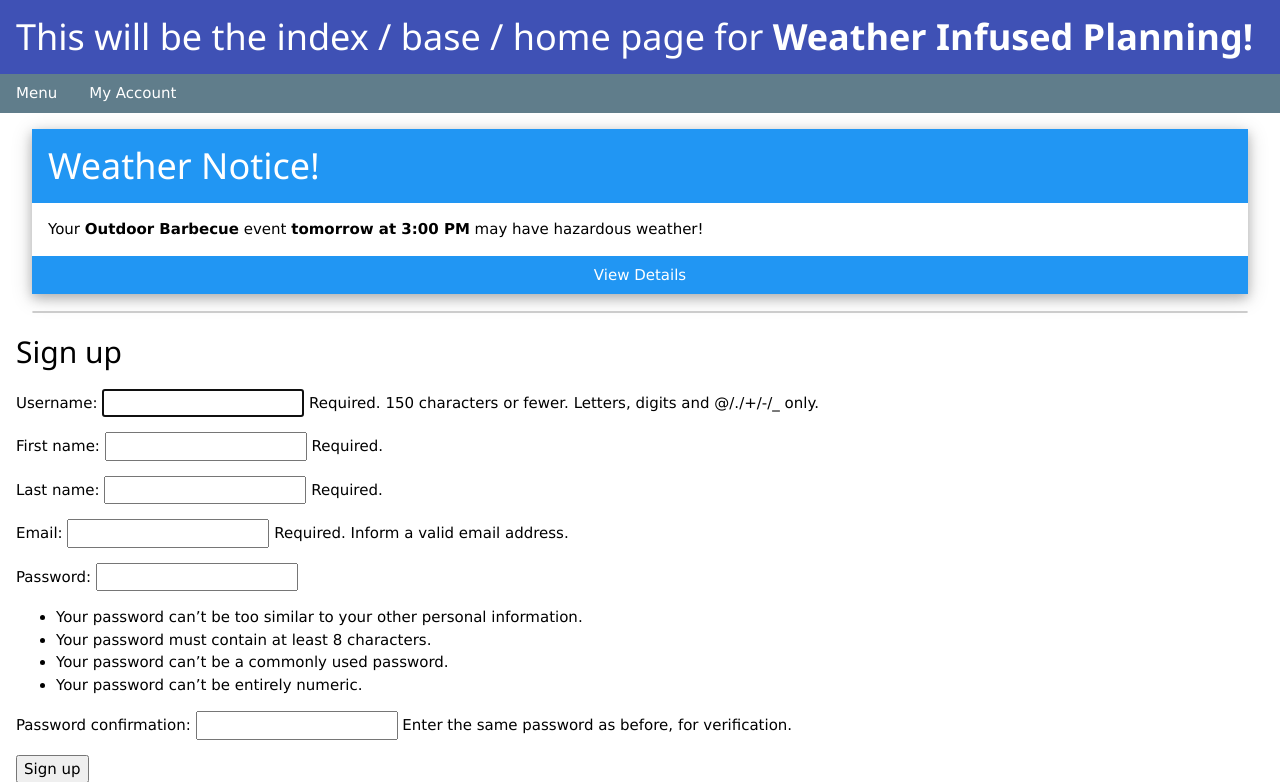
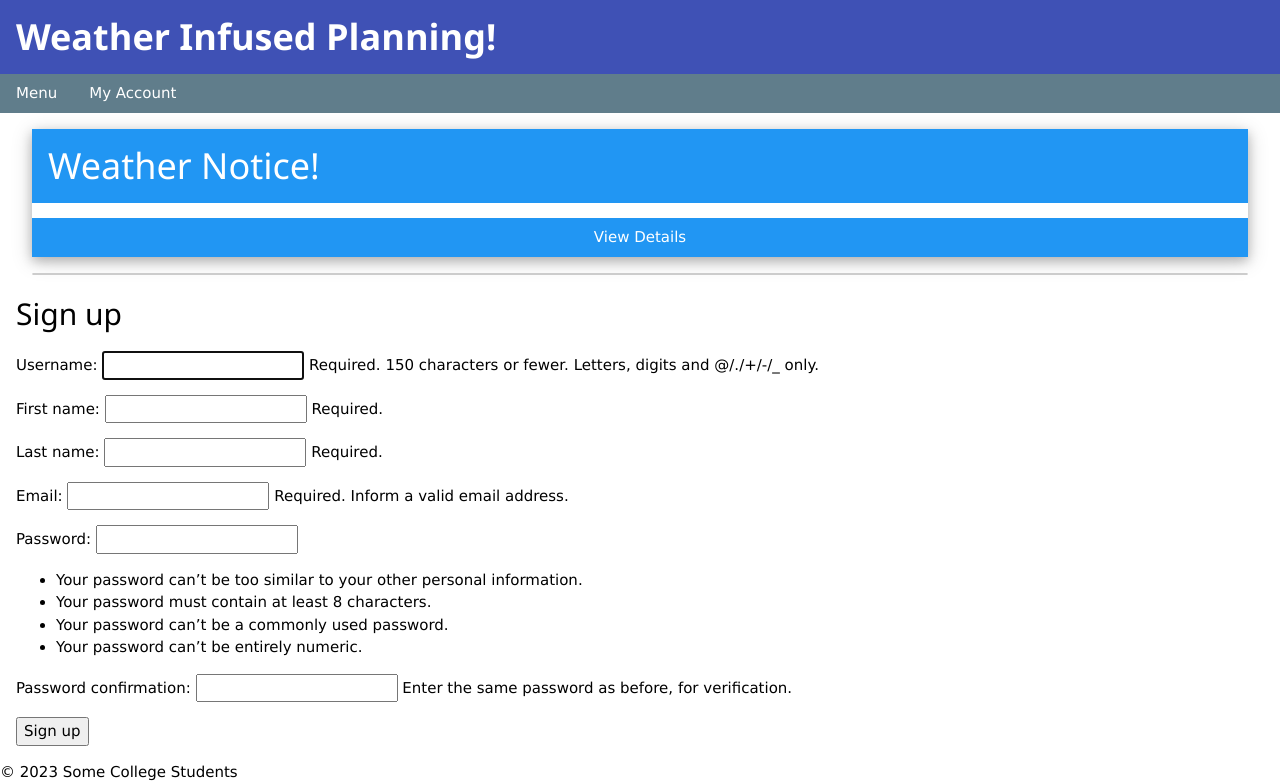
Before and after one commit to UCCS-CS4300-5300/group5-fall2023, a Django app: page /signup/ in a window 1280 px wide. Shown: the top 782 px of the page. Run offline with Django 3.2, Linux system fonts and the light colour scheme.

Commit message:
Added /static for images and CSS; updated views to include user = request.user for session control; updated index.html to clean up some mock data to be replaced with data from the databse specific to the user; added /includes to be able to apply header changes across all web pages from one html;

```diff
--- a/django_project/settings.py
+++ b/django_project/settings.py
@@ -123,9 +123,14 @@
 # https://docs.djangoproject.com/en/3.2/howto/static-files/
 
 STATIC_URL = '/static/'
+STATICFILES_DIRS = [
+    BASE_DIR / 'static',
+]
 
 # Login Redirect set to index.html until user profile is created
 LOGIN_REDIRECT_URL = '/'
+
+LOGOUT_REDIRECT_URL = '/'
 
 # Default primary key field type
 # https://docs.djangoproject.com/en/3.2/ref/settings/#default-auto-field
--- a/weatherApp/models.py
+++ b/weatherApp/models.py
@@ -1,10 +1,12 @@
 from django.db import models
+from django.conf import settings
 
 class Event(models.Model):
   title = models.CharField(max_length = 100)
   description = models.CharField(max_length=250)
   start = models.DateTimeField()
   end = models.DateTimeField()
+  user = models.ForeignKey(settings.AUTH_USER_MODEL, on_delete=models.CASCADE)
 
 
   def __str__(self):
--- /dev/null
+++ b/weatherApp/templates/weatherApp/includes/headerBar.html
@@ -0,0 +1,27 @@
+
+<div class="w3-container w3-indigo">
+  <h1><b>Weather Infused Planning!</b></h1>
+</div>
+ <div class="w3-bar w3-blue-gray">
+  <div class="w3-dropdown-hover w3-blue-gray">
+    <button class="w3-button">Menu</button>
+    <div class="w3-dropdown-content w3-bar-block w3-card-4">
+      <a href="/" class="w3-bar-item w3-button">Home</a>
+      <a href="/createEvent" class="w3-bar-item w3-button">Create Event</a>
+      <a href="/allEvents" class="w3-bar-item w3-button">All Events</a>
+    </div>
+  </div>
+  <div class="w3-dropdown-hover w3-blue-gray">
+    <button class="w3-bar-item w3-button w3-right">My Account</button>
+    <div class="w3-dropdown-content w3-bar-block w3-card-4">
+      {% if user.is_authenticated %}
+      <a href="#" class="w3-bar-item w3-button">Profile</a>
+      <a href="{% url 'logout' %}" class="w3-bar-item w3-button">Sign Out</a>
+      {% else %}
+      <a href="{% url 'login' %}" class="w3-bar-item w3-button">Login</a>
+      <a href="{% url 'signup' %}" class="w3-bar-item w3-button">Sign Up</a>
+      {% endif %}
+    </div>
+  </div>
+</div>
+</div>
--- a/weatherApp/templates/weatherApp/index.html
+++ b/weatherApp/templates/weatherApp/index.html
@@ -1,3 +1,4 @@
+{% load static %}
 <!DOCTYPE html>
 <html lang="en">
 <head>
@@ -27,39 +28,7 @@
   <script src="https://api.ipify.org?format=jsonp&callback=use_ip"></script>
 </head>
 <body>
-
-  <header>
-    <div class="w3-container w3-indigo">
-      <h1>This will be the index / base / home page for <b>Weather Infused Planning!</b></h1>
-    </div>
-     <div class="w3-bar w3-blue-gray">
-      <div class="w3-dropdown-hover w3-blue-gray">
-        <button class="w3-button">Menu</button>
-        <div class="w3-dropdown-content w3-bar-block w3-card-4">
-          <a href="/" class="w3-bar-item w3-button">Home</a>
-          <a href="/createEvent" class="w3-bar-item w3-button">Create Event</a>
-          <a href="/allEvents" class="w3-bar-item w3-button">All Events</a>
-        </div>
-      </div>
-      <div class="w3-dropdown-hover w3-blue-gray">
-        <button class="w3-bar-item w3-button w3-right">My Account</button>
-        <div class="w3-dropdown-content w3-bar-block w3-card-4">
-          {% if user.is_authenticated %}
-          <a href="#" class="w3-bar-item w3-button">Profile</a>
-          <a href="{% url 'logout' %}" class="w3-bar-item w3-button">Sign Out</a>
-          {% else %}
-          <a href="{% url 'login' %}" class="w3-bar-item w3-button">Login</a>
-          <a href="{% url 'signup' %}" class="w3-bar-item w3-button">Sign Up</a>
-          {% endif %}
-        </div>
-        </div>
-      </div>
-
-    </div>
-  </header>
-    </div>
-  </header>
-
+  {% include 'weatherApp/includes/headerBar.html' %}
 
   <div class="w3-container">
 
@@ -71,7 +40,11 @@
 
     <div class="w3-container">
       <p id=weatherdata></p>
-     <p>Your <b>Outdoor Barbecue</b> event <b>tomorrow at 3:00 PM</b> may have hazardous weather!</p>
+      {%for event in event_list%}
+      {% if forloop.first %}
+     <p>Your <b>{{event.title}}</b> event <b>{{event.start}}</b> may have hazardous weather!</p>
+      {% endif %}
+      {% endfor %}
     </div>
       <button class="w3-button w3-block w3-blue">View Details</button>
     </div>
--- a/weatherApp/urls.py
+++ b/weatherApp/urls.py
@@ -8,7 +8,8 @@
   path("createEvent", views.createEvent, name="createEvent"),
   path("allEvents", views.allEvents, name="allEvents"),
   path('get_weather_from_ip/', views.get_weather_from_ip, name="get_weather_from_ip"),
+  path('headerBar', views.headerBar, name="headerBar"),
   path('login/', LoginView.as_view(), name='login'),
   path('signup/', SignUpView.as_view(), name='signup'),
-  path('logout/', auth_views.LogoutView.as_view(), name='logout'),
+  path('logout/', auth_views.LogoutView.as_view(next_page='index'), name='logout'),
   ]
--- a/weatherApp/views.py
+++ b/weatherApp/views.py
@@ -4,7 +4,6 @@
 from django.views.decorators.csrf import csrf_exempt
 from .forms import EventForm, CustomUserCreationForm
 from .models import Event
-from django.contrib.auth.forms import UserCreationForm
 from django.contrib.auth.views import LoginView as AuthLoginView
 from django.urls import reverse_lazy
 from django.views import generic
@@ -12,12 +11,19 @@
 import requests
 
 def index(request):
-  event_list = list(Event.objects.all().order_by('start'))[:5]
+  if request.user.is_anonymous:
+    event_list = list(Event.objects.all().order_by('start').filter(user=1))[:5]
+  else:
+    event_list = list(Event.objects.all().order_by('start').filter(user=request.user))[:5]
   return render(request, 'weatherApp/index.html', {'event_list': event_list})
 
 def allEvents(request):
-  event_list = list(Event.objects.all().order_by('start'))
+  event_list = list(Event.objects.all().order_by('start').filter(user=request.user))
+
   return render(request, 'weatherApp/allEvents.html', {'event_list': event_list})
+
+def headerBar(request):
+  return render(request, 'weatherApp/headerBar.html')
 
 
 
@@ -41,6 +47,7 @@
         description = description_event,
         start = start_event,
         end = end_event,
+        user = request.user
       )
       event.save()
       return HttpResponse('New Event Added!')
@@ -62,7 +69,7 @@
   weather_data = get_weather_from_location(city, country_code)
   description = weather_data['weather'][0]['description']
   temperature = weather_data['main']['temp']
-  s = "You're in {}, {}. You can expect {} with a temperature of {} degrees.".format(city, country_code, description, temperature)
+  s = "You're in {}, {}. You can expect {} with a temperature of {} C degrees.".format(city, country_code, description, temperature)
   data = {"weather_data": s}
   return JsonResponse(data)
 
```
Also changed, not shown: static/CSS/index.css (added, +16 -0 lines), weatherApp/templates/weatherApp/addEvent.html (+1 -19 lines), weatherApp/templates/weatherApp/allEvents.html (+1 -18 lines), weatherApp/templates/weatherApp/headerBar.html (deleted, +0 -18 lines), db.sqlite3, static/images/weatherHeader.jpg (added), weatherApp/migrations/0002_event_user.py (added).
